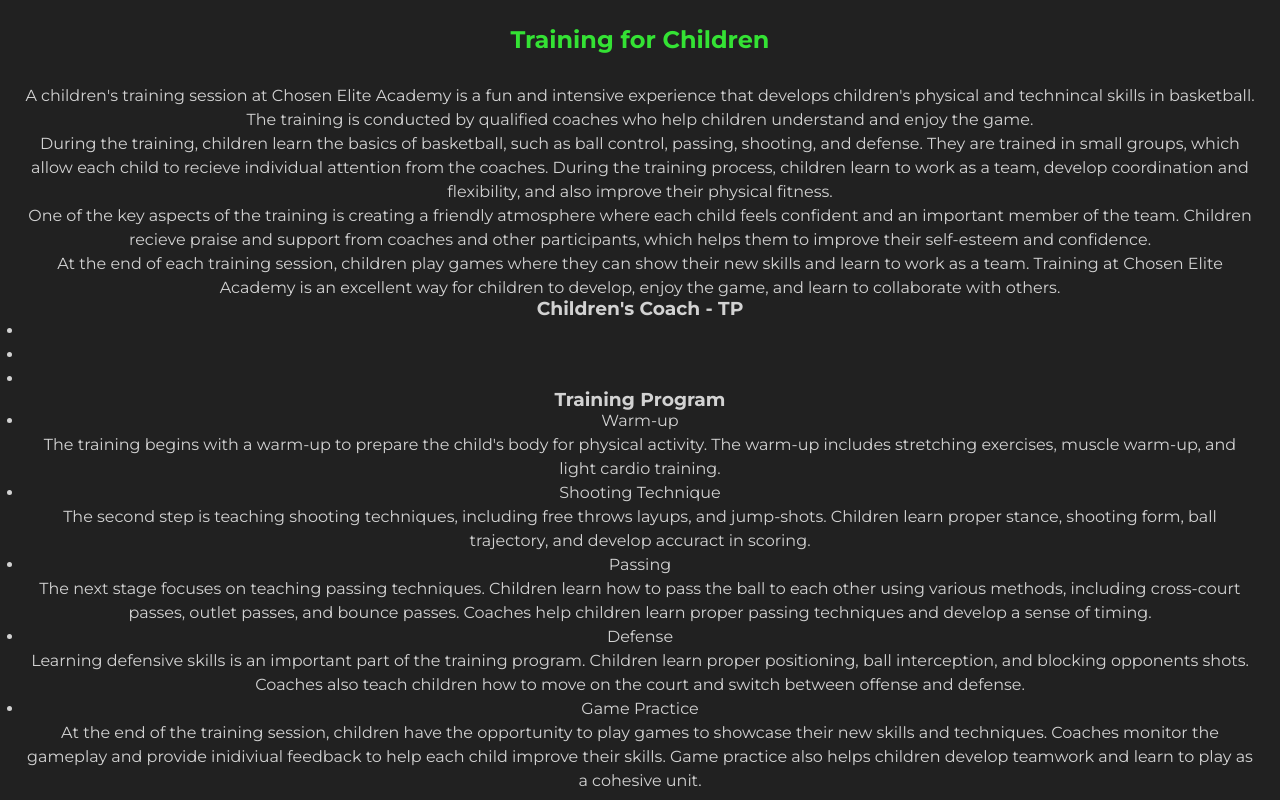
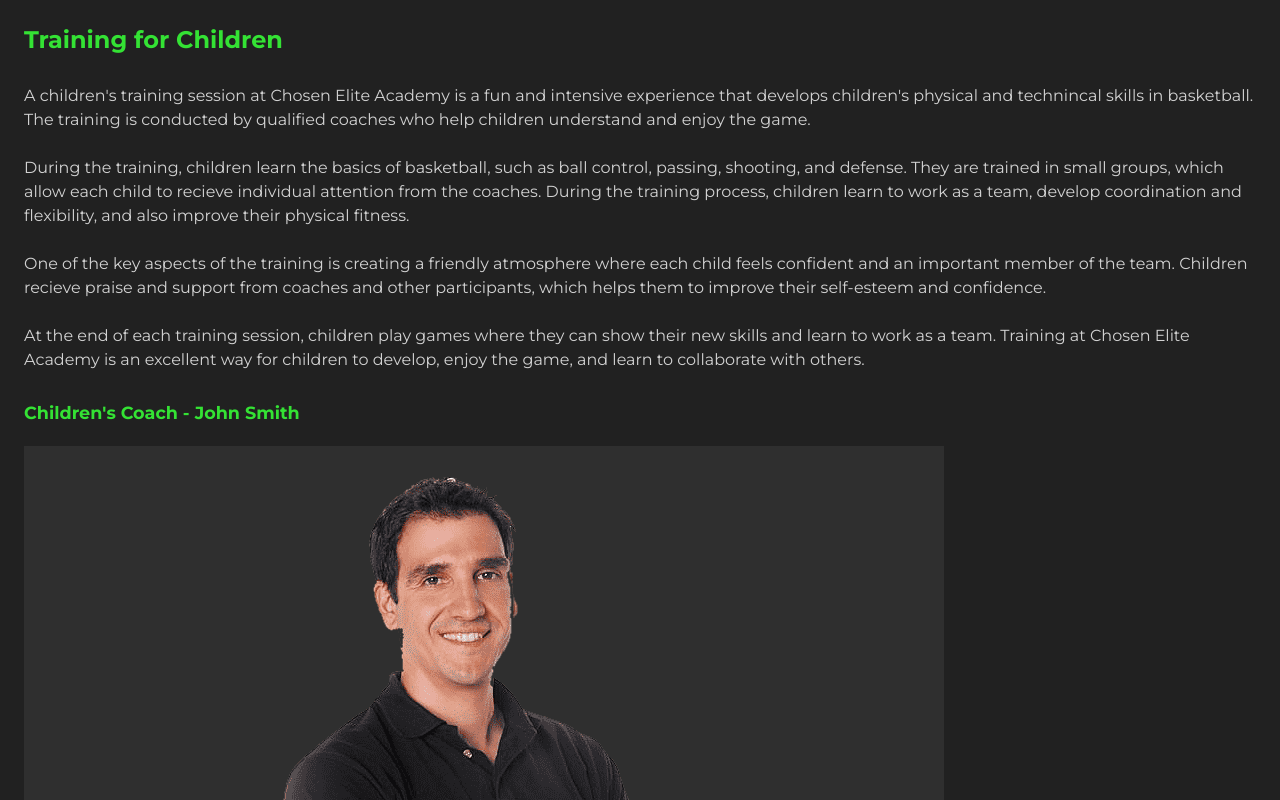
Before and after one commit to anthonyjprater/chosen-elite, a Vue app: page / in a window 1280 px wide. Shown: the part 460-1260 px from the top of the page. Built offline with nearby package versions, Linux system fonts and the light colour scheme.

Commit message:
overview styling

```diff
--- a/src/components/programs/TrainingOverview.vue
+++ b/src/components/programs/TrainingOverview.vue
@@ -5,15 +5,23 @@
   overview: {
     type: Array,
   },
+  details: {
+    type: Array,
+  },
+  summary: {
+    type: Array,
+  }
 });
 
 const overview = ref(props.overview);
+const details = ref(props.details)
+const summary = ref(props.summary)
 </script>
 
 <template>
     <section>
-        <!-- <h2>Training for Children</h2> -->
-        <h2>{{ overview[0].heading }}</h2>
+        <!--Program Summary Article-->
+        <h1>{{ overview[0].heading }}</h1>
         <article>
             <!-- <p>A children's training session at Chosen Elite Academy is a fun and intensive experience that develops children's physical and technincal skills in basketball. The training is conducted by qualified coaches who help children understand and enjoy the game.</p>
             <p>During the training, children learn the basics of basketball, such as ball control, passing, shooting, and defense. They are trained in small groups, which allow each child to recieve individual attention from the coaches. During the training process, children learn to work as a team, develop coordination and flexibility, and also improve their physical fitness.</p>
@@ -23,44 +31,47 @@
             <p>{{ overview[0].text2 }}</p>
             <p>{{ overview[0].text3 }}</p>
             <p>{{ overview[0].text4 }}</p>
+        </article>
 
+        <!--Program Coach Article-->
         <article>
-            <h3>Children's Coach - TP</h3>
-            <p></p>
+            <h2>{{ summary[0].heading }}</h2>
+            <img src="coach.png" alt="" />
+            <p>{{ summary[0].summary }}</p>
             <ul>
-                <li></li>
-                <li></li>
-                <li></li>
+                <li>{{ summary[0].info[1].content }}</li>
+                <li>{{ summary[0].info[2].content }}</li>
+                <li>{{ summary[0].info[0].content }}</li>
             </ul>
         </article>
 
+        <!--Program Details Article-->
         <article>
-            <h3>Training Program</h3>
+            <h2>{{ details[0].heading}}</h2>
             <ul>
                 <li>
-                    <span>Warm-up</span><i></i>
-                    <p>The training begins with a warm-up to prepare the child's body for physical activity. The warm-up includes stretching exercises, muscle warm-up, and light cardio training.</p>
+                    <span>{{ details[0].drills[0].title }}</span>
+                    <p>{{ details[0].drills[0].content }}</p>
                 </li>
                 <li>
-                    <span>Shooting Technique</span><i></i>
-                    <p>The second step is teaching shooting techniques, including free throws layups, and jump-shots. Children learn proper stance, shooting form, ball trajectory, and develop accuract in scoring.</p>
+                    <span>{{ details[0].drills[1].title }}</span>
+                    <p>{{ details[0].drills[1].content }}</p>
                 </li>
                 <li>
-                    <span>Passing</span><i></i>
-                    <p>The next stage focuses on teaching passing techniques. Children learn how to pass the ball to each other using various methods, including cross-court passes, outlet passes, and bounce passes. Coaches help children learn proper passing techniques and develop a sense of timing.</p>
+                    <span>{{ details[0].drills[2].title }}</span>
+                    <p>{{ details[0].drills[2].content }}</p>
                 </li>
                 <li>
-                    <span>Defense</span><i></i>
-                    <p>Learning defensive skills is an important part of the training program. Children learn proper positioning, ball interception, and blocking opponents shots. Coaches also teach children how to move on the court and switch between offense and defense.</p>
+                    <span>{{ details[0].drills[3].title }}</span>
+                    <p>{{ details[0].drills[3].content }}</p>
                 </li>
                 <li>
-                    <span>Game Practice</span><i></i>
-                    <p>At the end of the training session, children have the opportunity to play games to showcase their new skills and techniques. Coaches monitor the gameplay and provide inidiviual feedback to help each child improve their skills. Game practice also helps children develop teamwork and learn to play as a cohesive unit.</p>
+                    <span>{{ details[0].drills[4].title }}</span>
+                    <p>{{ details[0].drills[4].content }}</p>
                 </li>
             </ul>
         </article>
 
-        </article>
     </section>
 </template>
 
@@ -75,4 +86,41 @@
   padding: 3rem 1.5rem;
   gap: 2rem;
 }
+
+h1 {
+    font-size: 1.5rem;
+    place-self: start;
+    color: var(--green);
+    text-wrap: balance;
+}
+
+h2 {
+    font-size: 1.1rem;
+}
+
+article {
+    display: flex;
+    flex-direction: column;
+    gap: 1.5rem;
+    align-items : baseline;
+}
+
+article p {
+    text-align: left;
+}
+
+article img {
+    max-width: 100%;
+    height: auto;
+}
+
+article ul {
+    display: flex;
+    flex-direction: column;
+    align-items: start;
+    padding: 1rem;
+    gap: 0.5rem;
+    text-align: left;
+}
+
 </style>
--- a/src/views/TrainingPrograms.vue
+++ b/src/views/TrainingPrograms.vue
@@ -32,6 +32,61 @@
       text3: "One of the key aspects of the training is creating a friendly atmosphere where each child feels confident and an important member of the team. Children recieve praise and support from coaches and other participants, which helps them to improve their self-esteem and confidence." ,
       text4: "At the end of each training session, children play games where they can show their new skills and learn to work as a team. Training at Chosen Elite Academy is an excellent way for children to develop, enjoy the game, and learn to collaborate with others."
     },
+])
+
+const coachSummary = ref([
+    { id: 1,
+      heading: "Children's Coach - John Smith" ,
+      summary: "John Smith is a passionate and seasoned basketball coach with over two decades of experience shaping young athletes into champions. His coaching journey began on the hardwood of local high schools, where he honed his skills and developed a deep love for the game. Known for his strategic brilliance and motivational prowess, John has led several teams to victory in regional championships. His commitment to player development, teamwork, and sportsmanship makes him a respected figure in the basketball community, inspiring the next generation of hoop dreams.",
+      info: [
+        { content: "Founder Chosen Elite Academy, trainer"},
+        { content: "Head Coach Team Chosen Elite"},
+        { content: "Cascade Middle School Boys Basketball Head Coach"},
+      ]
+    },
+])
+
+const programDetails = ref([
+    { id: 1,
+      heading: 'Training Program' ,
+      drills: [
+        { title: 'Warm-up',
+          content: "The training begins with a warm-up to prepare the child's body for physical activity. The warm-up includes stretching exercises, muscle warm-up, and light cardio training."
+        },
+        { title: 'Shooting Technique',
+          content: "The second step is teaching shooting techniques, including free throws layups, and jump-shots. Children learn proper stance, shooting form, ball trajectory, and develop accuract in scoring."
+        },
+        { title: 'Passing',
+          content: "The next stage focuses on teaching passing techniques. Children learn how to pass the ball to each other using various methods, including cross-court passes, outlet passes, and bounce passes. Coaches help children learn proper passing techniques and develop a sense of timing."
+        },
+        { title: 'Defense',
+          content: "Learning defensive skills is an important part of the training program. Children learn proper positioning, ball interception, and blocking opponents shots. Coaches also teach children how to move on the court and switch between offense and defense."
+        },
+        { title: 'Game Practice',
+          content: "At the end of the training session, children have the opportunity to play games to showcase their new skills and techniques. Coaches monitor the gameplay and provide inidiviual feedback to help each child improve their skills. Game practice also helps children develop teamwork and learn to play as a cohesive unit."
+        }
+      ]
+    },
+    { id: 2,
+      heading: 'Training Program' ,
+      drills: {
+        title: 'Warm-up',
+        text1: "The training begins with a warm-up to prepare the child's body for physical activity. The warm-up includes stretching exercises, muscle warm-up, and light cardio training.",
+        text2: "During the training, children learn the basics of basketball, such as ball control, passing, shooting, and defense. They are trained in small groups, which allow each child to recieve individual attention from the coaches. During the training process, children learn to work as a team, develop coordination and flexibility, and also improve their physical fitness." ,
+        text3: "One of the key aspects of the training is creating a friendly atmosphere where each child feels confident and an important member of the team. Children recieve praise and support from coaches and other participants, which helps them to improve their self-esteem and confidence." ,
+        text4: "At the end of each training session, children play games where they can show their new skills and learn to work as a team. Training at Chosen Elite Academy is an excellent way for children to develop, enjoy the game, and learn to collaborate with others."
+      }
+    },
+    { id: 3,
+      heading: 'Training Program' ,
+      drills: {
+        title: 'Warm-up',
+        text1: "The training begins with a warm-up to prepare the child's body for physical activity. The warm-up includes stretching exercises, muscle warm-up, and light cardio training.",
+        text2: "During the training, children learn the basics of basketball, such as ball control, passing, shooting, and defense. They are trained in small groups, which allow each child to recieve individual attention from the coaches. During the training process, children learn to work as a team, develop coordination and flexibility, and also improve their physical fitness." ,
+        text3: "One of the key aspects of the training is creating a friendly atmosphere where each child feels confident and an important member of the team. Children recieve praise and support from coaches and other participants, which helps them to improve their self-esteem and confidence." ,
+        text4: "At the end of each training session, children play games where they can show their new skills and learn to work as a team. Training at Chosen Elite Academy is an excellent way for children to develop, enjoy the game, and learn to collaborate with others."
+      }
+    },
 
 ])
 
@@ -39,7 +94,7 @@
 
 <template>
     <HeroHeader :item = "items[1]" />
-    <TrainingOverview :overview = "programOverviews" />
+    <TrainingOverview :overview = "programOverviews" :summary = "coachSummary" :details="programDetails"/>
 
 </template>
 
```
